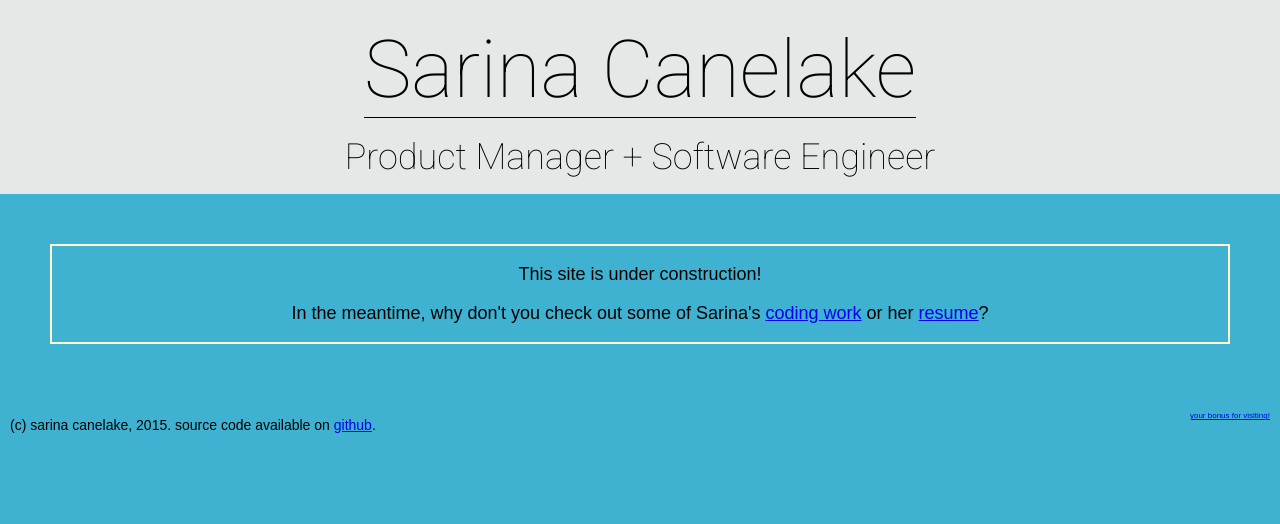
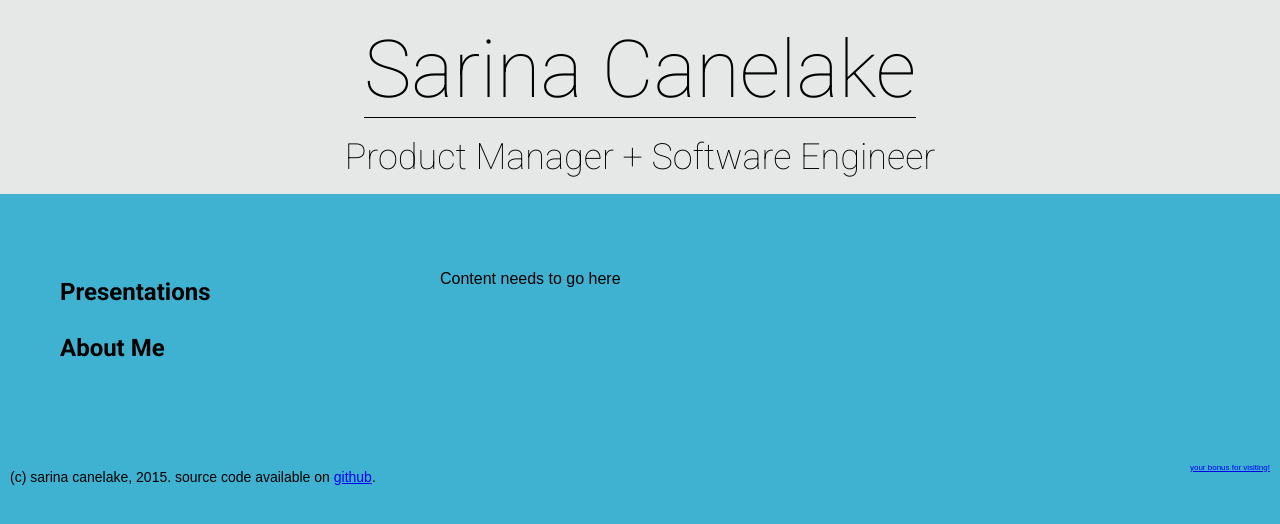
Before and after one commit to sarina/canelake, a Jekyll site: the page built from index.html, in a window 1280 px wide. Shown: the top 524 px of the page. Built offline with Jekyll 4.4.1, drawn with Linux system fonts in a browser that asks for light colours.

Commit message:
content layout v0.1

```diff
--- a/_layouts/default.html
+++ b/_layouts/default.html
@@ -7,7 +7,7 @@
 
   <body>
 
-    <main class="content content--main" id="content--main">
+    <main class="content-main" id="content-main">
       {{ content }}
     </main>
 
--- a/css/main.css
+++ b/css/main.css
@@ -55,12 +55,35 @@ h1.clearfix, h2.clearfix {
   font-weight: 100;
 }
 
-/* Content */
+/* Main content */
+.content-main {
+  max-width: 100%;
+  padding: 10px;
+  border: 0;
+  margin: 30px;
+  overflow: auto;
+  vertical-align: baseline;
+}
+
+.nav {
+  width: 25%;
+  margin: 10px;
+  padding: 10px;
+  float: left;
+}
+
+.section-content {
+  width: 65%;
+  float: right;
+  margin: 10px;
+  padding: 10px;
+}
+
 .roadsign {
-  border: 2px solid #fff7cb;
+  border: 2px solid #e6e8e7;
   text-align: center;
   font-size: 1.125em;
-  margin: 50px;
+  margin: 10px;
 }
 
 /* Footer */
--- a/index.html
+++ b/index.html
@@ -2,7 +2,12 @@
 layout: default
 title: Home
 ---
-  <div class="roadsign">
-    <p>This site is under construction!</p>
-    <p>In the meantime, why don't you check out some of Sarina's <a href="https://github.com/sarina">coding work</a> or her <a href="{{ site.resume }}">resume</a>?</p>
+  <div class="nav">
+    {% for post in site.posts %}
+    <h2>{{ post.title }}</h2>
+    {% endfor %}
   </div>
+
+  <div class="section-content">
+    <p>Content needs to go here</p>
+  </div>
```
Also changed, not shown: _posts/2015-11-14-about-me.md (added, +6 -0 lines), _posts/2015-11-14-presentations.md (added, +6 -0 lines).
